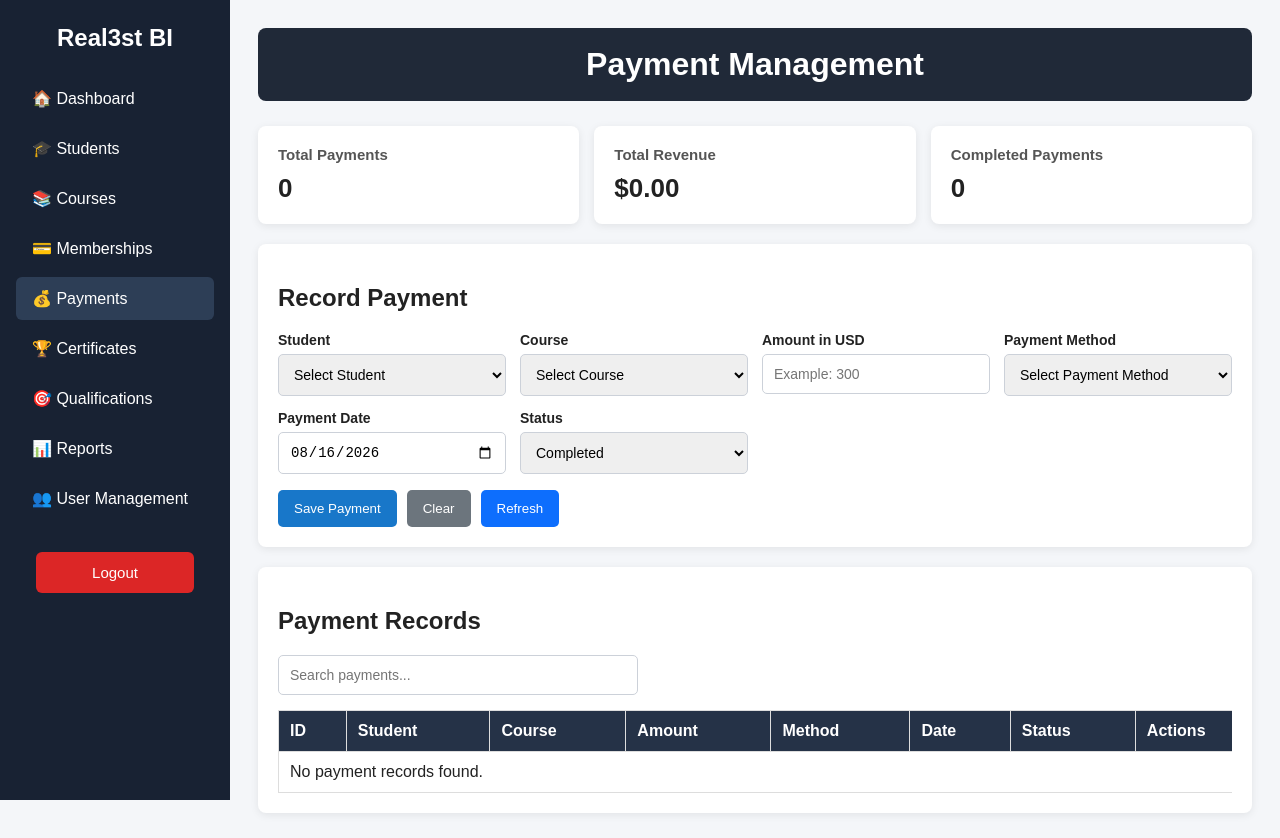
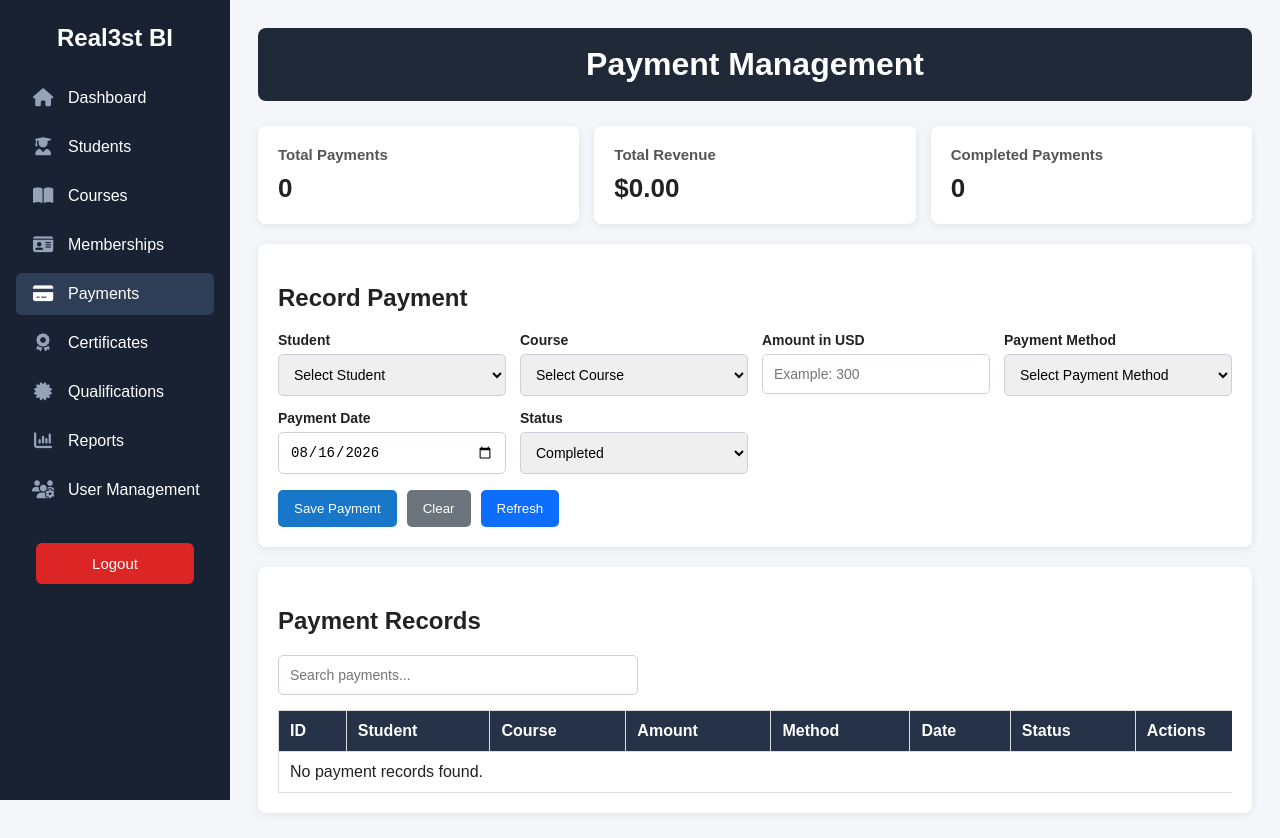
Before and after one commit to fredmerengo/Real3st-BI-System, a plain HTML site: page dashboard/payments.html in a window 1280 px wide. Drawn offline with Linux system fonts and the light colour scheme; no server answers.

Commit message:
Update Real3st BI system

```diff
--- a/dashboard/payments.html
+++ b/dashboard/payments.html
@@ -9,6 +9,7 @@
     <title>Payment Management</title>
 
     <link rel="stylesheet" href="style.css">
+    <link rel="stylesheet" href="https://cdnjs.cloudflare.com/ajax/libs/font-awesome/6.7.2/css/all.min.css">
 
     <style>
         * {
@@ -45,12 +46,26 @@
         }
 
         .sidebar a {
-            display: block;
+            display: flex;
+            align-items: center;
+            gap: 14px;
             margin-bottom: 7px;
             padding: 12px;
             border-radius: 6px;
             color: white;
             text-decoration: none;
+        }
+
+        .sidebar a i {
+            width: 22px;
+            color: #94a3b8;
+            font-size: 18px;
+            text-align: center;
+        }
+
+        .sidebar a:hover i,
+        .sidebar a.active i {
+            color: #ffffff;
         }
 
         .sidebar a:hover,
@@ -262,15 +277,15 @@
 
             <h2>Real3st BI</h2>
 
-            <a href="dashboard.html">🏠 Dashboard</a>
-            <a href="student.html">🎓 Students</a>
-            <a href="courses.html">📚 Courses</a>
-            <a href="membership.html">💳 Memberships</a>
-            <a href="payments.html" class="active">💰 Payments</a>
-            <a href="certificate.html">🏆 Certificates</a>
-            <a href="qualification.html">🎯 Qualifications</a>
-            <a href="reports.html">📊 Reports</a>
-            <a href="users.html">👥 User Management</a>
+            <a href="../dashboard/dashboard.html"><i class="fa-solid fa-house"></i><span>Dashboard</span></a>
+            <a href="../students/student.html"><i class="fa-solid fa-user-graduate"></i><span>Students</span></a>
+            <a href="../courses/courses.html"><i class="fa-solid fa-book-open"></i><span>Courses</span></a>
+            <a href="../memberships/membership.html"><i class="fa-solid fa-id-card"></i><span>Memberships</span></a>
+            <a href="../payments/payments.html" class="active"><i class="fa-solid fa-credit-card"></i><span>Payments</span></a>
+            <a href="../certificates/certificates.html"><i class="fa-solid fa-award"></i><span>Certificates</span></a>
+            <a href="../qualifications/qualifications.html"><i class="fa-solid fa-certificate"></i><span>Qualifications</span></a>
+            <a href="../reports/reports.html"><i class="fa-solid fa-chart-column"></i><span>Reports</span></a>
+            <a href="../users/user.html"><i class="fa-solid fa-users-gear"></i><span>User Management</span></a>
 
             <button class="logout-btn" onclick="logout()">
                 Logout
--- a/dashboard/style.css
+++ b/dashboard/style.css
@@ -37,12 +37,26 @@ body {
 }
 
 .sidebar a {
-    display: block;
+    display: flex;
+    align-items: center;
+    gap: 14px;
     color: white;
     text-decoration: none;
     padding: 15px 20px;
     font-size: 16px;
     border-left: 4px solid transparent;
+}
+
+.sidebar a i {
+    width: 22px;
+    color: #94a3b8;
+    font-size: 18px;
+    text-align: center;
+}
+
+.sidebar a:hover i,
+.sidebar a.active i {
+    color: #ffffff;
 }
 
 .sidebar a:hover {
```
Also changed, not shown: dashboard/certificate.html (+10 -8 lines), dashboard/courses.html (+2 -0 lines), dashboard/dashboard.html (+10 -12 lines), dashboard/index.html (+2 -0 lines), dashboard/login.html (+2 -0 lines), dashboard/membership.html (+2 -0 lines), dashboard/qualification.html (+10 -9 lines), dashboard/reports.html (+10 -9 lines), dashboard/student.html (+2 -0 lines), dashboard/user.html (+10 -35 lines), 2 other files.
